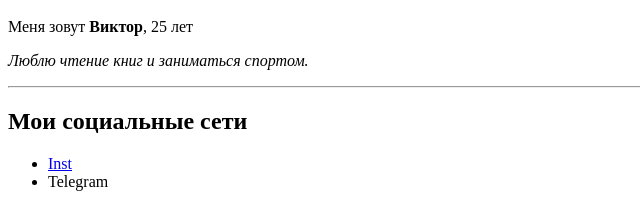
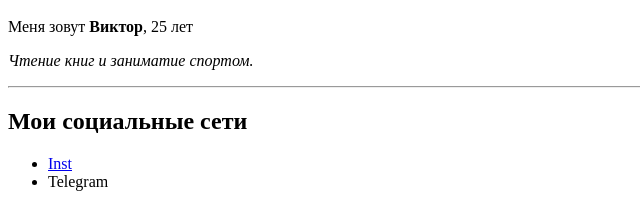
Before and after one commit to ViktorART/firstWebApp, a plain HTML site: page index.html in a window 1280 px wide. Shown: the part 207-413 px from the top of the page, 0-640 px from the left. Drawn offline with Linux system fonts and the light colour scheme.

Commit message:
Add files via upload

```diff
--- a/index.html
+++ b/index.html
@@ -12,7 +12,7 @@
         Меня зовут <strong> Виктор</strong>, 25 лет
     </p>
     <p><em>
-        Люблю чтение книг и заниматься спортом.
+        Чтение книг и заниматие спортом.
     </p></em>
     <hr>
     <h2>
```
